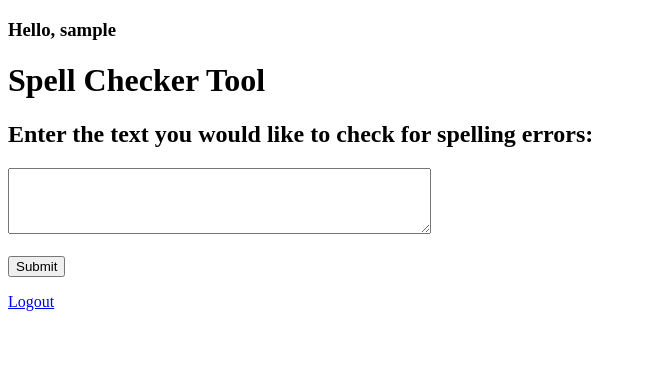
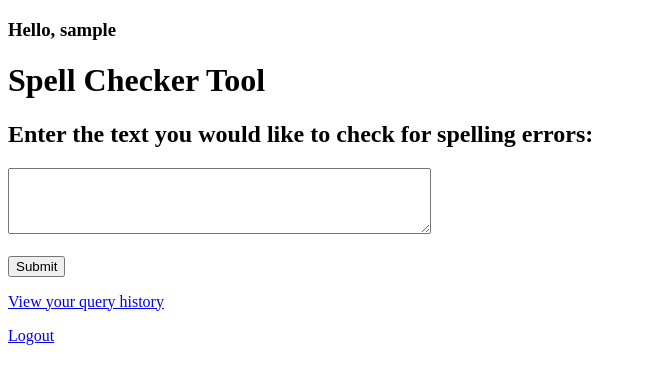
Before and after one commit to eh2599/AppSec-Unit3Assessment, a Flask app: page /spell_check in a window 1280 px wide. Shown: the top 384 px of the page, without its empty margins (0-646 px from the left). Run offline with Flask 2, Linux system fonts and the light colour scheme; the visitor is signed in with stand-in values (Sample User, id 1); some libraries are stand-ins or nearby versions.

Commit message:
Added database integration for users and queries, query history, query review page

```diff
--- a/app.py
+++ b/app.py
@@ -1,9 +1,14 @@
+import os
 import secrets
 import subprocess
 
-from flask import Flask, render_template, request, session, make_response
+from flask import Flask, render_template, request, session
 from flask_bcrypt import Bcrypt
 from flask_wtf.csrf import CSRFProtect
+from flask_sqlalchemy import SQLAlchemy
+
+project_dir = os.path.dirname(os.path.abspath(__file__))
+database_file = "sqlite:///{}".format(os.path.join(project_dir, "spellcheckerdatabase.db"))
 
 app = Flask(__name__)
 # Set secret key to randomly generated value
@@ -15,14 +20,32 @@ app.config.update(
     PERMANENT_SESSION_LIFETIME=600,
     WTF_CSRF_TIME_LIMIT=None
 )
+app.config["SQLALCHEMY_DATABASE_URI"] = database_file
+
+db = SQLAlchemy(app)
+
+
+class User(db.Model):
+    __tablename__ = 'users'
+    user_id = db.Column(db.Integer, primary_key=True)
+    username = db.Column(db.String(50), nullable=False, unique=True)
+    password = db.Column(db.String(60), nullable=False)
+    phone = db.Column(db.String(11))
+    admin = db.Column(db.Boolean, nullable=False)
+
+class Query(db.Model):
+    __tablename__ = 'queries'
+    query_id = db.Column(db.Integer, primary_key=True)
+    query_text = db.Column(db.String(5000), nullable=False)
+    query_results = db.Column(db.String(5000))
+    user_id = db.Column(db.Integer, db.ForeignKey('users.user_id'), nullable=False)
+
 
 # Reference for bcrypt implementation: https://flask-bcrypt.readthedocs.io/en/latest/
 bcrypt = Bcrypt(app)
 
 # Reference for CSRF implementation: https://flask-wtf.readthedocs.io/en/stable/csrf.html
 csrf = CSRFProtect(app)
-
-registered_users = {}
 
 
 # Reference used for after_request decorator:
@@ -47,10 +70,13 @@ def index():
 
 
 def register_with_user_info(username, hashed_password, phone):
-    if username in registered_users:
+    existing_user = User.query.filter_by(username=username).first()
+    if existing_user is not None:
         return render_template('username_already_exists.html', username=username)
     else:
-        registered_users[username] = [hashed_password, phone]
+        new_user = User(username=username,password=hashed_password,phone=phone,admin=False)
+        db.session.add(new_user)
+        db.session.commit()
         return render_template('registration_complete.html', username=username)
 
 
@@ -66,19 +92,17 @@ def register():
 
 
 def check_user_authentication(username, password, phone):
-    if username not in registered_users:
+    user = User.query.filter_by(username=username).first()
+    if not user or not bcrypt.check_password_hash(user.password, password):
         return render_template('login_failure.html')
     else:
-        if bcrypt.check_password_hash(registered_users[username][0], password):
-            if phone == registered_users[username][1]:
-                session.clear()
-                session['username'] = username
-                session.permanent = True
-                return render_template('login_success.html')
-            else:
-                return render_template('tfa_failure.html')
+        if user.phone == phone:
+            session.clear()
+            session['username'] = username
+            session.permanent = True
+            return render_template('login_success.html')
         else:
-            return render_template('login_failure.html')
+            return render_template('tfa_failure.html')
 
 
 @app.route('/login', methods=['POST', 'GET'])
@@ -99,6 +123,7 @@ def spell_check():
         if request.method == 'GET':
             return render_template('spell_check.html', username=username)
         elif request.method == 'POST':
+            user = User.query.filter_by(username=username).first()
             fp = open('input_text.txt', 'w')
             fp.write(str(request.values['inputtext']))
             fp.close()
@@ -106,7 +131,31 @@ def spell_check():
             # Reference for implementing subprocess: https://docs.python.org/2/library/subprocess.html
             result = subprocess.check_output(["./a.out", "input_text.txt", "wordlist.txt"]).decode(
                 "utf-8").strip().replace('\n', ', ')
+            query = Query(query_text=text_to_check,query_results=result,user_id=user.user_id)
+            db.session.add(query)
+            db.session.commit()
             return render_template('spell_check_results.html', text_to_check=text_to_check, result=result)
+    else:
+        return render_template('not_logged_in.html')
+
+
+@app.route('/history', methods=['GET'])
+def history():
+    if 'username' in session:
+        username = session['username']
+        queries = Query.query.all()
+        num_queries = Query.query.count()
+        return render_template('history.html', queries=queries, num_queries=num_queries, username=username)
+    else:
+        return render_template('not_logged_in.html')
+
+
+@app.route('/history/query<int:query_id>', methods=['GET'])
+def query_review(query_id):
+    if 'username' in session:
+        username = session['username']
+        query = Query.query.filter_by(query_id=query_id).first()
+        return render_template('query_review.html', query=query, username=username)
     else:
         return render_template('not_logged_in.html')
 
--- /dev/null
+++ b/createdatabase.py
@@ -0,0 +1,4 @@
+from app import db
+db.drop_all()
+db.create_all()
+exit()
--- a/input_text.txt
+++ b/input_text.txt
@@ -1 +1 @@
-hello
+Take a sad sogn and make it better. Remember to let her under your skyn. Then you begin to make it betta.
--- a/requirements.txt
+++ b/requirements.txt
@@ -1,5 +1,7 @@
 pytest
-flask_wtf
+flask-wtf
 Werkzeug
 Flask~=1.1.2
 Flask-Bcrypt
+flask-sqlalchemy
+sqlalchemy
--- a/templates/spell_check.html
+++ b/templates/spell_check.html
@@ -10,11 +10,12 @@
     <h2>Enter the text you would like to check for spelling errors:</h2>
     <p/>
     <form name="input" id="input" action="/spell_check" method="POST">
-        <textarea id="inputtext" name="inputtext" rows="4" cols="50"></textarea>
+        <textarea id="inputtext" name="inputtext" rows="4" cols="50" required></textarea>
         <br><br>
         <input type="hidden" name="csrf_token" value="{{ csrf_token() }}"/>
       <input type="submit" value="Submit">
     </form>
+    <p><a href='{{ url_for('history') }}'>View your query history</a></p>
     <p><a href='{{ url_for('logout') }}'>Logout</a></p>
     <p/>
 </body>
```
Also changed, not shown: templates/history.html (added, +18 -0 lines), templates/query_review.html (added, +18 -0 lines).
